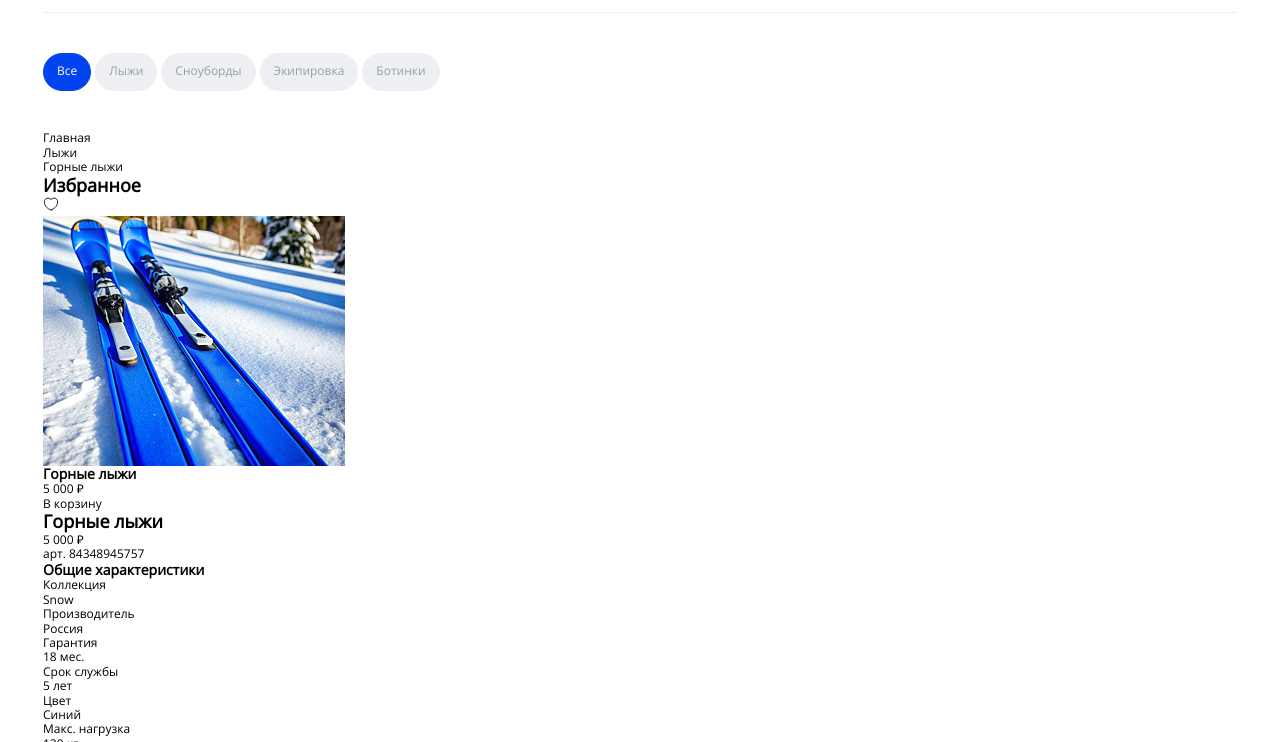
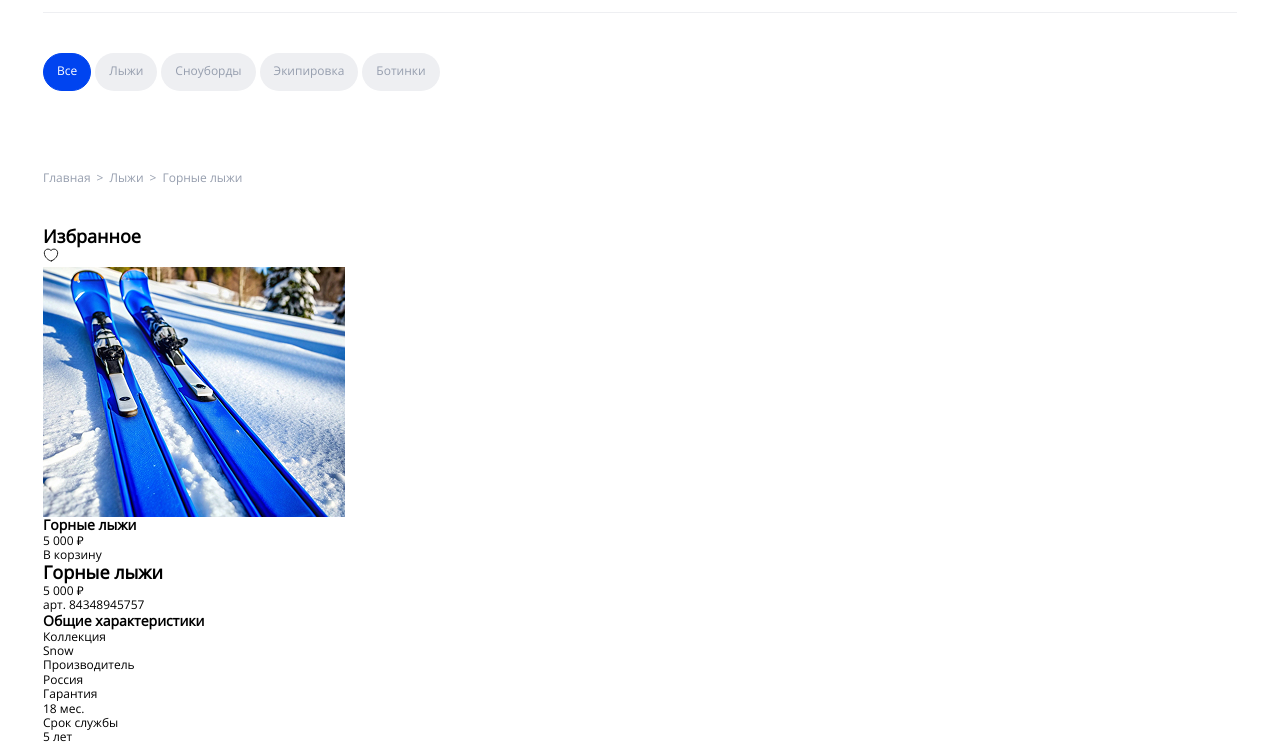
Before and after one commit to roman-ivannikov/ski-people, a website built with Vite: page index.html in a window 1280 px wide. Shown: the part 57-799 px from the top of the page. Built offline with nearby package versions, Linux system fonts and the light colour scheme.

Commit message:
styled breadcrumb

```diff
--- a/src/style.scss
+++ b/src/style.scss
@@ -3,5 +3,6 @@
 @use "styles/common";
 @use "styles/header";
 @use "styles/catalog";
+@use "styles/breadcrumb";
 
 @use "styles/footer";
--- /dev/null
+++ b/src/styles/breadcrumb.scss
@@ -0,0 +1,38 @@
+.breadcrumb {
+
+    padding: 28px 0 24px;
+
+    @media (min-width: 768px) {
+        padding: 32px 0;
+    }
+
+    @media (min-width: 1024px) {
+        padding: 40px 0;
+    }
+
+    // .breadcrumb__list
+
+    &__list {
+        display: inline-flex;
+        gap: 6px;
+        flex-wrap: wrap;
+        align-items: center;
+    }
+
+    // .breadcrumb__item
+
+    &__item {
+        color: #969EAE;
+
+        &:not(:last-child)::after {
+            content: '>';
+            margin-left: 6px;
+        }
+    }
+
+    // .breadcrumb__link
+
+    &__link {
+        color: inherit;
+    }
+}
```
